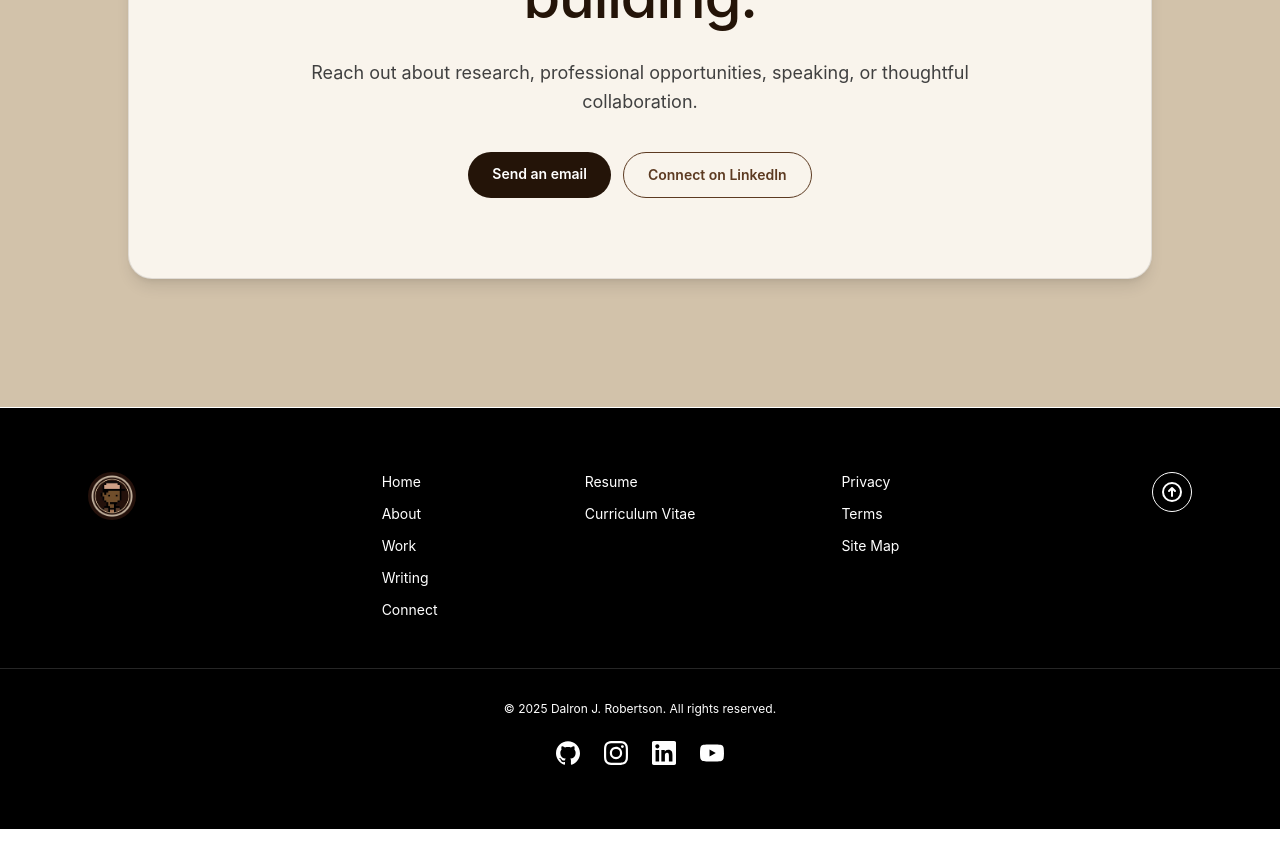
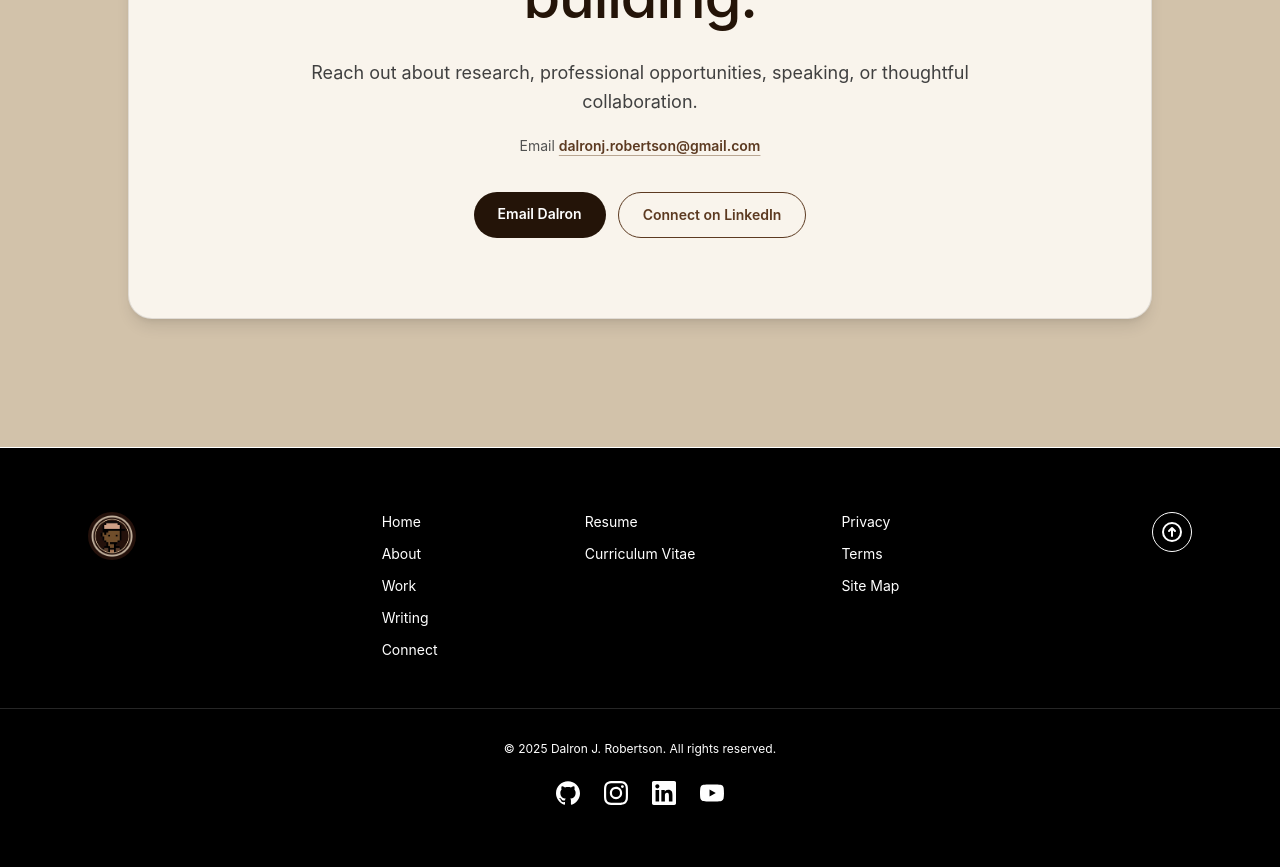
Before and after one commit to AGuyNamedDJ/Personal-Website, a Next.js app: page / in a window 1280 px wide. Shown: the part 2740-3607 px from the top of the page. Before the commit the page ends 3569 px from the top, so only its background shows below. Built offline with nearby package versions, Linux system fonts and the light colour scheme.

Commit message:
Make contact email action explicit

```diff
--- a/src/components/sections/ContactStrip.jsx
+++ b/src/components/sections/ContactStrip.jsx
@@ -12,12 +12,22 @@ export default function ContactStrip() {
           Reach out about research, professional opportunities, speaking, or
           thoughtful collaboration.
         </p>
+        <p className="mt-5 text-sm text-neutral-600">
+          Email{" "}
+          <a
+            href="mailto:dalronj.robertson@gmail.com?subject=Professional%20Inquiry%20from%20dalronjrobertson.com"
+            className="font-semibold text-[#5C3A21] underline decoration-[#7A5B3A]/50 underline-offset-4 transition hover:text-[#241408]"
+          >
+            dalronj.robertson@gmail.com
+          </a>
+        </p>
         <div className="mt-9 flex flex-col justify-center gap-3 sm:flex-row">
           <a
-            href="mailto:dalronj.robertson@gmail.com"
-            className="rounded-full bg-[#241408] px-6 py-3 text-sm font-semibold text-white no-underline transition hover:bg-black"
+            href="mailto:dalronj.robertson@gmail.com?subject=Professional%20Inquiry%20from%20dalronjrobertson.com"
+            aria-label="Send an email to Dalron J. Robertson"
+            className="inline-flex justify-center rounded-full bg-[#241408] px-6 py-3 text-sm font-semibold text-white no-underline transition hover:bg-black"
           >
-            Send an email
+            Email Dalron
           </a>
           <a
             href="https://www.linkedin.com/in/dalronjrobertson/"
```
